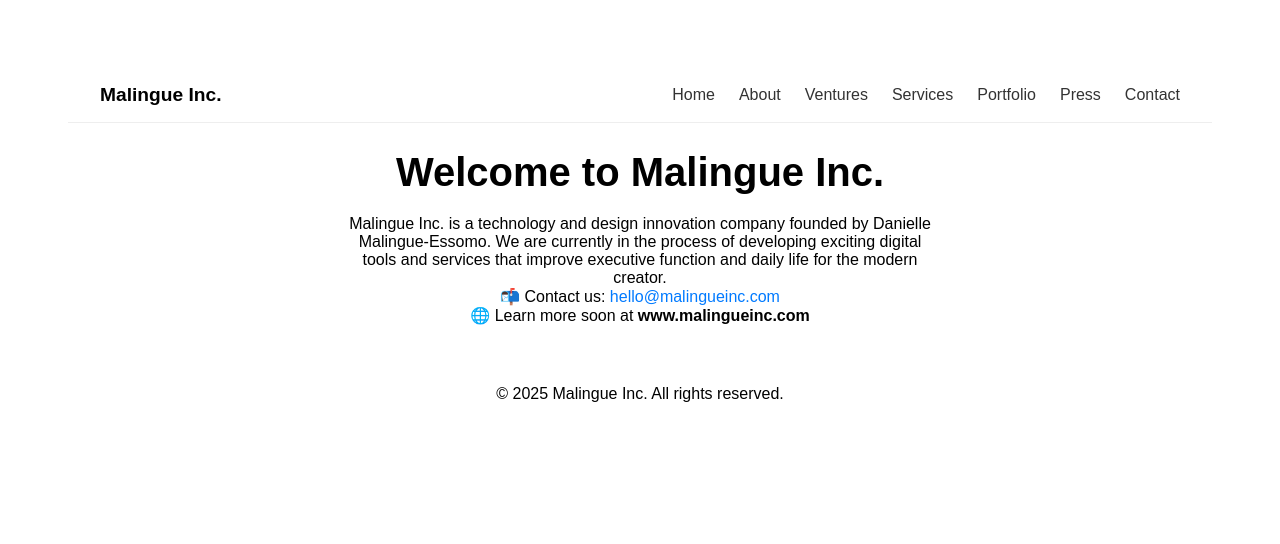
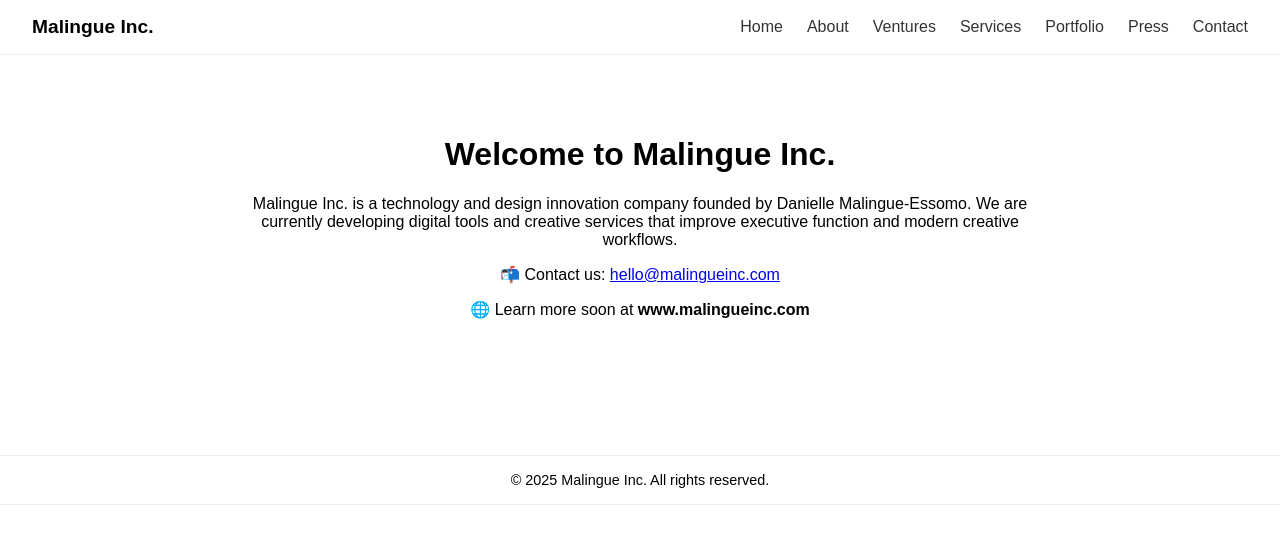
Before and after one commit to DanielleMalingue/DanielleMalingue.github.io, a plain HTML site: page index.html in a window 1280 px wide. Drawn offline with Linux system fonts and the light colour scheme.

Commit message:
new files

```diff
--- a/index.html
+++ b/index.html
@@ -1,38 +1,45 @@
 <!DOCTYPE html>
 <html lang="en">
 <head>
-  <meta charset="UTF-8">
+  <meta charset="UTF-8" />
   <title>Malingue Inc.</title>
-  <meta name="viewport" content="width=device-width, initial-scale=1.0">
+  <meta name="viewport" content="width=device-width, initial-scale=1.0" />
   <style>
-    body { font-family: sans-serif; text-align: center; padding: 60px; }
-    h1 { font-size: 2.5em; margin-bottom: 0.5em; }
-    p { max-width: 600px; margin: auto; }
-    a { color: #007AFF; text-decoration: none; }
+    body { font-family: sans-serif; margin: 0; padding: 0; text-align: center; }
+    header, footer { background: #fff; padding: 1rem 2rem; border-bottom: 1px solid #eee; }
+    nav { display: flex; justify-content: space-between; align-items: center; }
+    .logo { font-weight: bold; font-size: 1.2rem; }
+    ul { list-style: none; display: flex; gap: 1.5rem; margin: 0; padding: 0; }
+    ul li a { text-decoration: none; color: #333; }
+    ul li a:hover { color: #007AFF; }
+    main { padding: 60px 20px; max-width: 800px; margin: auto; }
+    footer { font-size: 0.9rem; border-top: 1px solid #eee; margin-top: 60px; }
   </style>
 </head>
 <body>
   <header>
-  <nav style="display: flex; justify-content: space-between; align-items: center; padding: 1rem 2rem; background: white; border-bottom: 1px solid #eee;">
-    <div class="logo" style="font-weight: bold; font-size: 1.2rem;">
-      <a href="/" style="text-decoration: none; color: #000;">Malingue Inc.</a>
-    </div>
-    <ul style="display: flex; list-style: none; gap: 1.5rem; margin: 0;">
-      <li><a href="/" style="text-decoration: none; color: #333;">Home</a></li>
-      <li><a href="/about" style="text-decoration: none; color: #333;">About</a></li>
-      <li><a href="/ventures" style="text-decoration: none; color: #333;">Ventures</a></li>
-      <li><a href="/services" style="text-decoration: none; color: #333;">Services</a></li>
-      <li><a href="/portfolio" style="text-decoration: none; color: #333;">Portfolio</a></li>
-      <li><a href="/press" style="text-decoration: none; color: #333;">Press</a></li>
-      <li><a href="/contact" style="text-decoration: none; color: #333;">Contact</a></li>
+    <nav>
+      <div class="logo"><a href="index.html" style="text-decoration: none; color: #000;">Malingue Inc.</a></div>
+      <ul>
+        <li><a href="index.html">Home</a></li>
+        <li><a href="about.html">About</a></li>
+        <li><a href="ventures.html">Ventures</a></li>
+        <li><a href="services.html">Services</a></li>
+        <li><a href="portfolio.html">Portfolio</a></li>
+        <li><a href="press.html">Press</a></li>
+        <li><a href="contact.html">Contact</a></li>
       </ul>
     </nav>
   </header>
+
+  <main>
     <h1>Welcome to Malingue Inc.</h1>
-  <p>Malingue Inc. is a technology and design innovation company founded by Danielle Malingue-Essomo. We are currently in the process of developing exciting digital tools and services that improve executive function and daily life for the modern creator.</p>
+    <p>Malingue Inc. is a technology and design innovation company founded by Danielle Malingue-Essomo. We are currently developing digital tools and creative services that improve executive function and modern creative workflows.</p>
     <p>📬 Contact us: <a href="mailto:hello@malingueinc.com">hello@malingueinc.com</a></p>
     <p>🌐 Learn more soon at <strong>www.malingueinc.com</strong></p>
-  <footer style="margin-top: 60px;">
+  </main>
+
+  <footer>
     &copy; 2025 Malingue Inc. All rights reserved.
   </footer>
 </body>
```
Also changed, not shown: contact.html (added), portfolio.html (added), press.html (added), services.html (added), 1 other file. Lines whose indentation alone changed are shown as unchanged.
